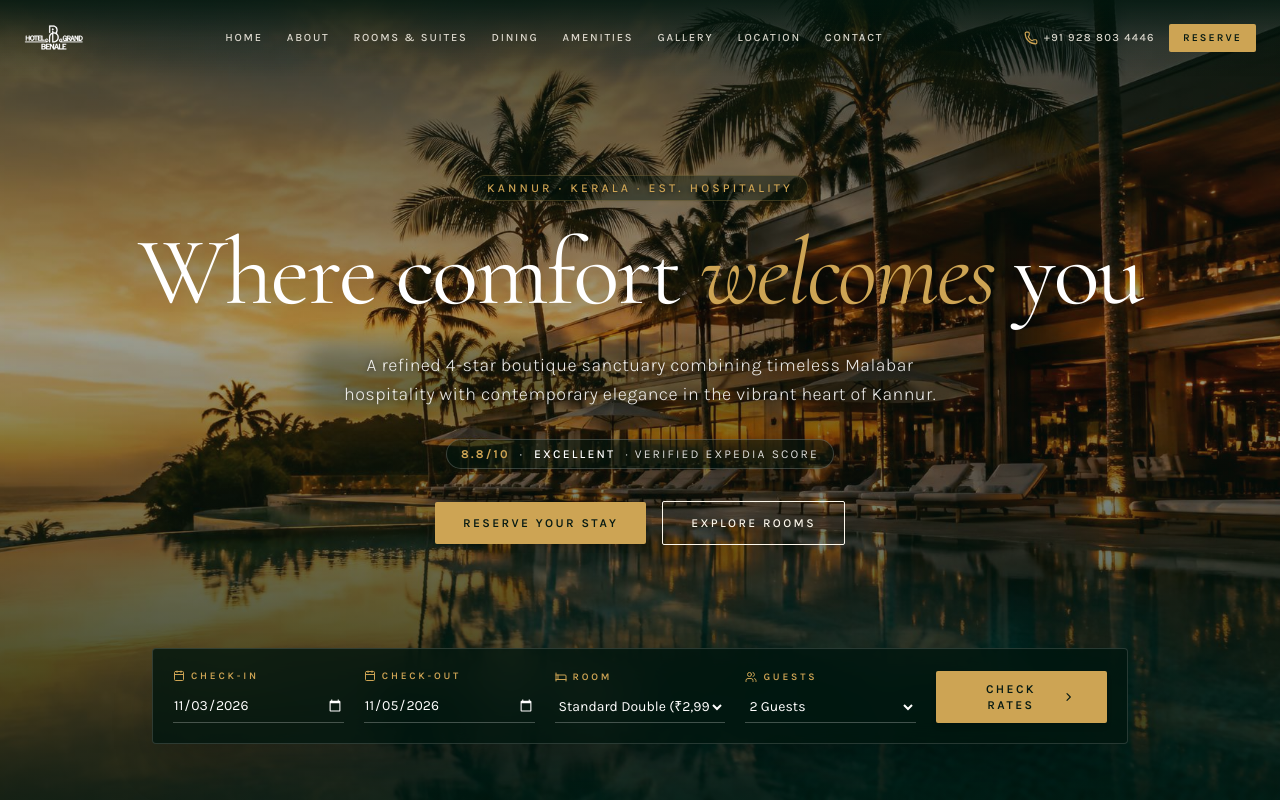
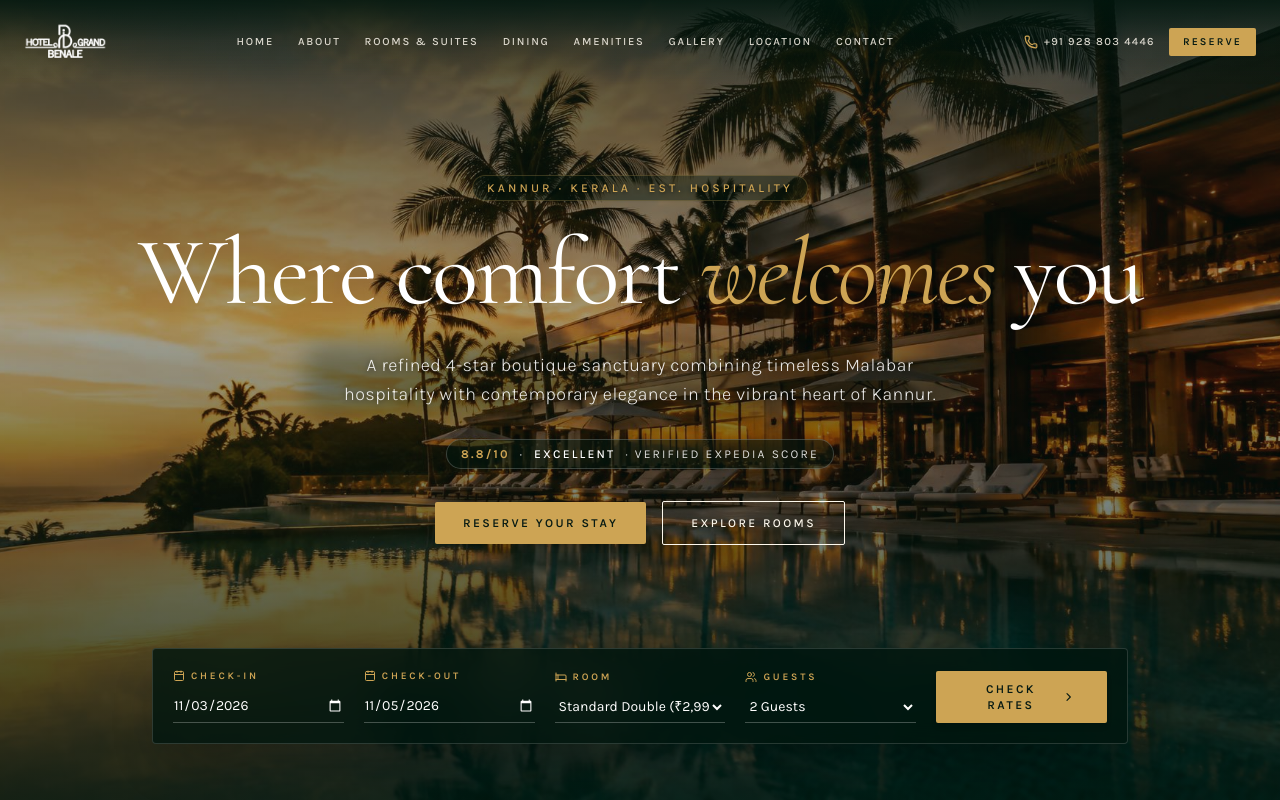
Before and after one commit to did-rukh/Hotel-Website., a React (Vite) app: page / in a window 1280 px wide. Shown: the top 800 px of the page. Built offline with nearby package versions, Linux system fonts and the light colour scheme; a web font is replaced by a local one.

Commit message:
Optimize navbar logo size to professional luxury boutique hotel proportions

```diff
--- a/src/components/Navbar.tsx
+++ b/src/components/Navbar.tsx
@@ -46,15 +46,15 @@ export const Navbar = ({ onOpenBooking }: NavbarProps) => {
       <header
         className={`fixed inset-x-0 top-0 z-50 transition-all duration-300 ${
           scrolled
-            ? 'bg-ink/95 py-1.5 backdrop-blur-md shadow-sm border-b border-white/5'
-            : 'py-2 sm:py-2.5 bg-gradient-to-b from-ink/75 via-ink/20 to-transparent'
+            ? 'bg-ink/95 py-2 backdrop-blur-md shadow-sm border-b border-white/5'
+            : 'py-2.5 sm:py-3.5 bg-gradient-to-b from-ink/80 via-ink/20 to-transparent'
         }`}
       >
-        <div className="mx-auto flex max-w-7xl h-11 sm:h-13 md:h-14 items-center justify-between px-4 sm:px-6 text-ink-foreground">
-          {/* Brand Logo (Proportionate, compact & clear) */}
+        <div className="mx-auto flex max-w-7xl items-center justify-between px-4 sm:px-6 text-ink-foreground">
+          {/* Brand Logo (Optimized & professional) */}
           <a
             href="#home"
-            className="flex items-center group focus:outline-none"
+            className="flex items-center group focus:outline-none py-0.5"
             aria-label={hotelInfo.name}
           >
             <img
@@ -62,8 +62,8 @@ export const Navbar = ({ onOpenBooking }: NavbarProps) => {
               alt={hotelInfo.name}
               className={`w-auto object-contain transition-all duration-300 group-hover:opacity-90 ${
                 scrolled
-                  ? 'h-7 sm:h-8 md:h-8.5'
-                  : 'h-8 sm:h-9 md:h-9.5'
+                  ? 'h-8 sm:h-9 md:h-10'
+                  : 'h-10 sm:h-11 md:h-12 lg:h-13'
               }`}
             />
           </a>
@@ -74,7 +74,7 @@ export const Navbar = ({ onOpenBooking }: NavbarProps) => {
               <a
                 key={link.name}
                 href={link.href}
-                className="text-ink-foreground/85 hover:text-gold transition-colors duration-200 py-0.5"
+                className="text-ink-foreground/85 hover:text-gold transition-colors duration-200 py-1"
               >
                 {link.name}
               </a>
@@ -132,7 +132,7 @@ export const Navbar = ({ onOpenBooking }: NavbarProps) => {
                 <img
                   src={hotelInfo.logo}
                   alt={hotelInfo.name}
-                  className="h-10 sm:h-11 w-auto object-contain"
+                  className="h-11 sm:h-12 w-auto object-contain"
                 />
                 <button
                   onClick={() => setMobileMenuOpen(false)}
```
